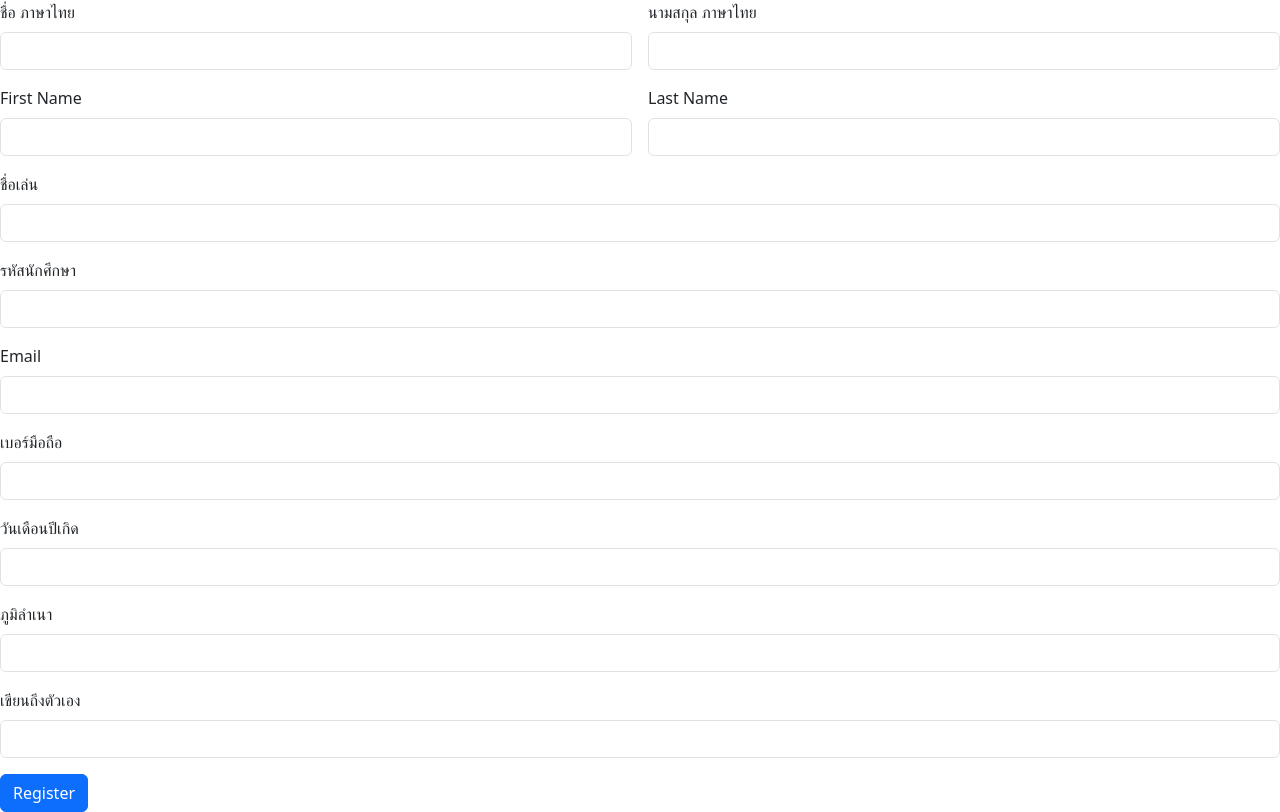
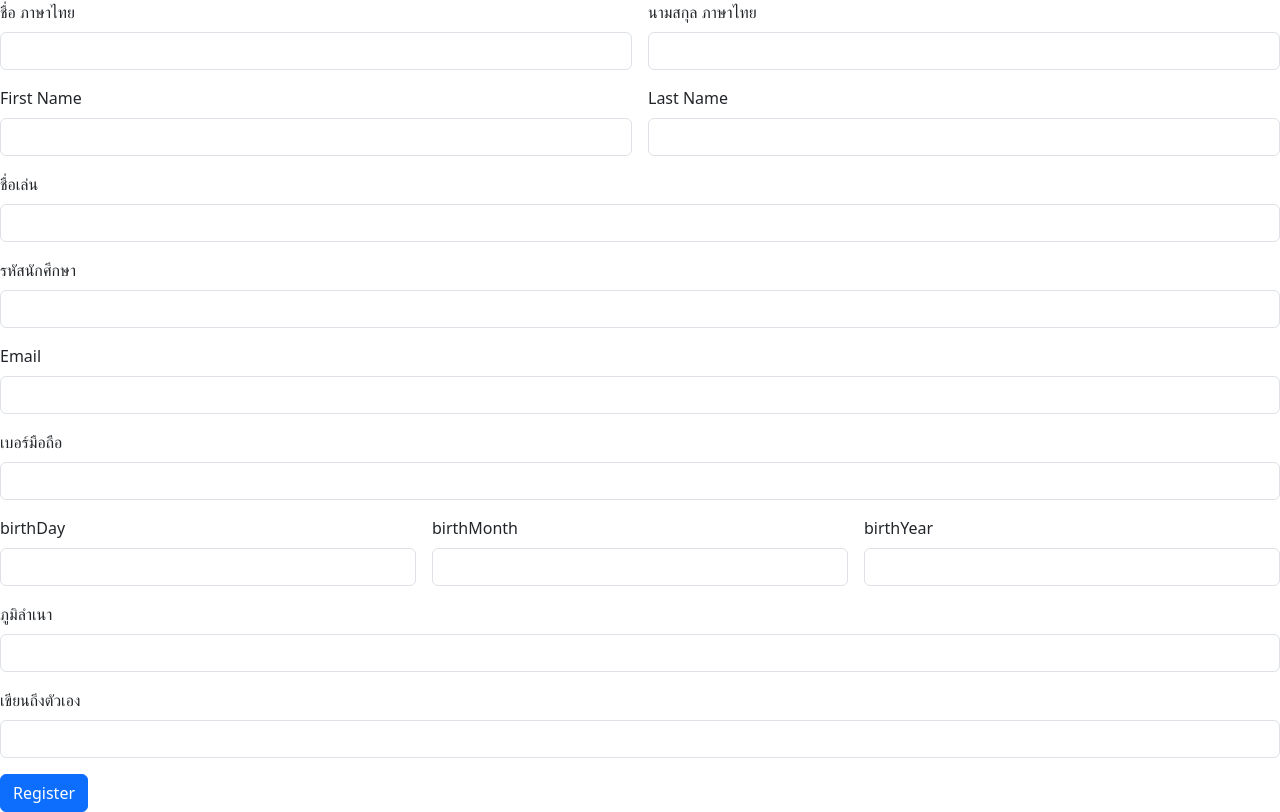
Before and after one commit to Jwr19/webtech67., a plain HTML site: page register.html in a window 1280 px wide. Drawn offline with nearby package versions, Linux system fonts and the light colour scheme.

Commit message:
Add files via upload

```diff
--- a/register.html
+++ b/register.html
@@ -1,34 +1,16 @@
 <!doctype html>
 <html lang="en">
+
 <head>
   <meta charset="utf-8">
   <meta name="viewport" content="width=device-width, initial-scale=1">
   <link href="https://cdn.jsdelivr.net/npm/bootstrap@5.3.3/dist/css/bootstrap.min.css" rel="stylesheet">
   <title>Bootstrap Form</title>
-<script>
-  document.addEventListener("DOMContentLoaded", function () {
-  // เลือกฟอร์มทั้งหมดที่มี class 'needs-validation'
-  var forms = document.querySelectorAll(".needs-validation");
-  Array.prototype.slice.call(forms).forEach(function (form) {
-  form.addEventListener(
-  "submit",
-  function (event) {
-  if (!form.checkValidity()) {
-  event.preventDefault(); // หยุดการ submit ถ้าฟอร์มไม่ผ่าน
-  event.stopPropagation();
-  }
-  form.classList.add("was-validated"); // เพิ่ม class เพื่อแสดง invalid-feedback
-  },
-  false
-  );
-  });
-  });
-  </script>
 </head>
+
 <body>
 
-<form class="row g-3 needs-validation" action="#"
-method="POST" novalidate>
+  <form class="row g-3 needs-validation" action="https://webtech.swtesting-project.com/register.php" method="POST" novalidate>
     <div class="col-md-6">
       <label for="firstName" class="form-label">ชื่อ ภาษาไทย</label>
       <input type="text" class="form-control" id="firstName" required>
@@ -40,8 +22,7 @@ method="POST" novalidate>
       <div class="invalid-feedback">Please enter your last name.</div>
     </div>
 
-<form class="row g-3 needs-validation" action="#"
-method="POST" novalidate>
+    <form class="row g-3 needs-validation" action="#" method="POST" novalidate>
       <div class="col-md-6">
         <label for="firstName" class="form-label">First Name</label>
         <input type="text" class="form-control" id="firstName" required>
@@ -55,43 +36,53 @@ method="POST" novalidate>
 
       <div class="col-md-12">
         <label for="password" class="form-label">ชื่อเล่น</label>
-<input type="password" class="form-control" id="password" required>
+        <input type="text" class="form-control" id="password" required>
         <div class="invalid-feedback">Please enter a password.</div>
       </div>
 
       <div class="col-md-12">
- <label for="password" class="form-label">รหัสนักศึกษา</label>
- <input type="password" class="form-control" id="password" required>
+        <label for="id" class="form-label">รหัสนักศึกษา</label>
+        <input type="text" class="form-control" id="id" required>
         <div class="invalid-feedback">Please enter a password.</div>
       </div>
 
       <div class="col-md-12">
         <label for="confirmPassword" class="form-label">Email</label>
- <input type="password" class="form-control" id="confirmPassword" required>
+        <input type="text" class="form-control" id="confirmPassword" required>
         <div class="invalid-feedback">Please confirm your password.</div>
       </div>
 
       <div class="col-md-12">
         <label for="confirmPassword" class="form-label">เบอร์มือถือ</label>
-<input type="password" class="form-control" id="confirmPassword" required>
+        <input type="text" class="form-control" id="confirmPassword" required>
         <div class="invalid-feedback">Please confirm your password.</div>
       </div>
 
-<div class="col-md-12">
-<label for="confirmPassword" class="form-label">วันเดือนปีเกิด</label>
-<input type="password" class="form-control" id="confirmPassword" required>
+      <div class="col-md-4">
+        <label for="confirmPassword" class="form-label">birthDay</label>
+        <input type="text" class="form-control" id="confirmPassword" required>
+        <div class="invalid-feedback">Please confirm your password.</div>
+      </div>
+      <div class="col-md-4">
+        <label for="confirmPassword" class="form-label">birthMonth</label>
+        <input type="text" class="form-control" id="confirmPassword" required>
+        <div class="invalid-feedback">Please confirm your password.</div>
+      </div>
+      <div class="col-md-4">
+        <label for="confirmPassword" class="form-label">birthYear</label>
+        <input type="text" class="form-control" id="confirmPassword" required>
         <div class="invalid-feedback">Please confirm your password.</div>
       </div>
 
       <div class="col-md-12">
         <label for="confirmPassword" class="form-label">ภูมิลำเนา</label>
-<input type="password" class="form-control" id="confirmPassword" required>
+        <input type="text" class="form-control" id="confirmPassword" required>
         <div class="invalid-feedback">Please confirm your password.</div>
       </div>
 
       <div class="col-md-12">
         <label for="confirmPassword" class="form-label">เขียนถึงตัวเอง</label>
-<input type="password" class="form-control" id="confirmPassword" required>
+        <input type="text" class="form-control" id="confirmPassword" required>
         <div class="invalid-feedback">Please confirm your password.</div>
       </div>
 
@@ -102,4 +93,5 @@ method="POST" novalidate>
 
     <script src="https://cdn.jsdelivr.net/npm/bootstrap@5.3.3/dist/js/bootstrap.bundle.min.js"></script>
 </body>
+
 </html>
```
Lines whose indentation alone changed are shown as unchanged.
